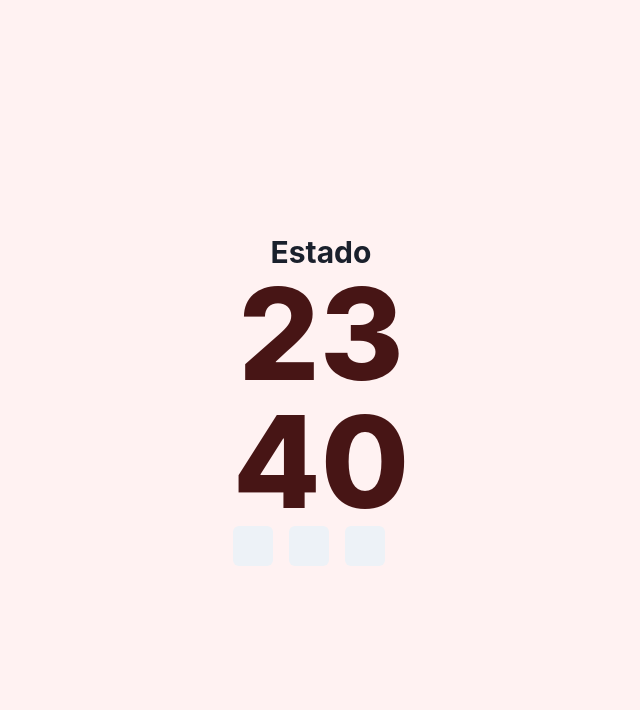
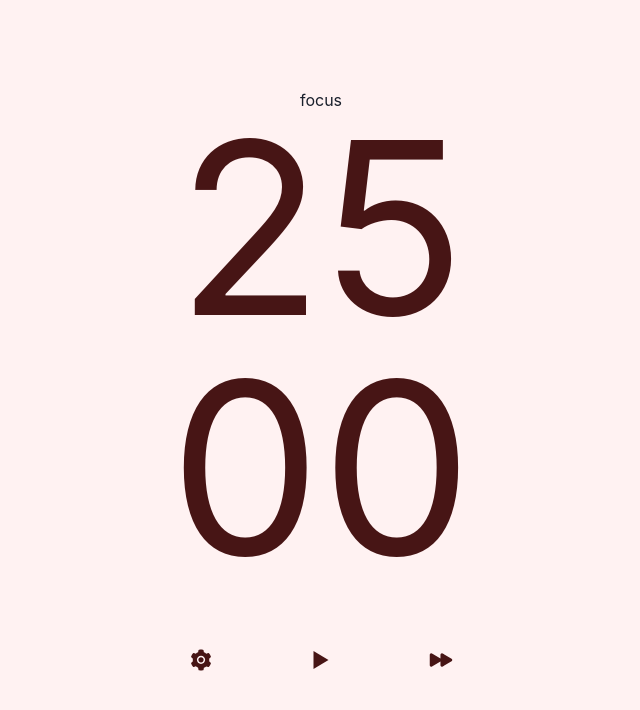
Before and after one commit to NicolasMunozC/pomocode, a Next.js app: page / in a window 1280 px wide. Shown: the top 710 px of the page, without its empty margins (319-959 px from the left). Built offline with nearby package versions, Linux system fonts and the light colour scheme.

Commit message:
fix(font): fix font import issue

```diff
--- a/src/pages/index.tsx
+++ b/src/pages/index.tsx
@@ -1,7 +1,18 @@
-import { Button } from '@chakra-ui/react'
+import Stage from '@/components/Stage'
+import { Heading } from '@chakra-ui/react'
 import Head from 'next/head'
+import { useState } from 'react'
+import { AiFillSetting } from 'react-icons/ai'
+import { IoPlaySharp, IoPlayForward, IoPause } from 'react-icons/io5'
 
 export default function Home() {
+
+  const [focusTime, setFocusTime] = useState(25)
+  const [shortBreakTime, setShortBreakTime] = useState(5)
+  const [longBreakTime, setLongBreakTime] = useState(15)
+  const [currentStage, setCurrentStage] = useState('focus')
+  const pomodoroStages:string[] = ['focus', 'short', 'focus', 'short', 'focus', 'short', 'focus', 'long']
+
   return (
     <>
       <Head>
@@ -10,23 +21,23 @@ export default function Home() {
         <meta name="viewport" content="width=device-width, initial-scale=1" />
         <link rel="icon" href="/favicon.ico" />
       </Head>
-      <main className='w-screen h-screen bg-red-50'>
+      <main className='w-screen h-screen bg-red-50 leading-none font-robotoFlex'>
         <div className='grid place-content-center w-full h-full'>
 
           <div className='flex flex-col'>
 
             <div className='text-center'>
-              <p className='font-bold text-3xl'>Estado</p>
+              <Stage currentStage={currentStage} />
             </div>
-            <div className='flex flex-col text-center font-extrabold text-9xl text-red-900'>
-              <p>23</p>
-              <p>40</p>
+            <div className='flex flex-col text-center text-[240px] text-red-900'>
+              <h1 className=''>25</h1>
+              <h1 className=''>00</h1>
             </div>
 
-            <div className='flex flex-row gap-4'>
-              <Button></Button>
-              <Button></Button>
-              <Button></Button>
+            <div className='flex flex-row gap-4 mt-6'>
+              <button className='bg-redAlpha-100/[0.15] w-20 h-20 rounded-3xl self-center'><AiFillSetting className='text-red-900 m-auto text-2xl' /></button>
+              <button className='bg-redAlpha-700/[0.71] w-32 h-24 rounded-3xl self-center'><IoPlaySharp className='text-red-900 m-auto text-2xl' /></button>
+              <button className='bg-redAlpha-100/[0.15] w-20 h-20 rounded-3xl self-center'><IoPlayForward className='text-red-900 m-auto text-2xl' /></button>
             </div>
 
           </div>
--- a/src/styles/globals.css
+++ b/src/styles/globals.css
@@ -1,3 +1,4 @@
 @tailwind base;
 @tailwind components;
 @tailwind utilities;
+@import url('https://fonts.googleapis.com/css2?family=Roboto+Flex:wght@100;200;300;400;500;600;700;800;900;1000&display=swap');
```
